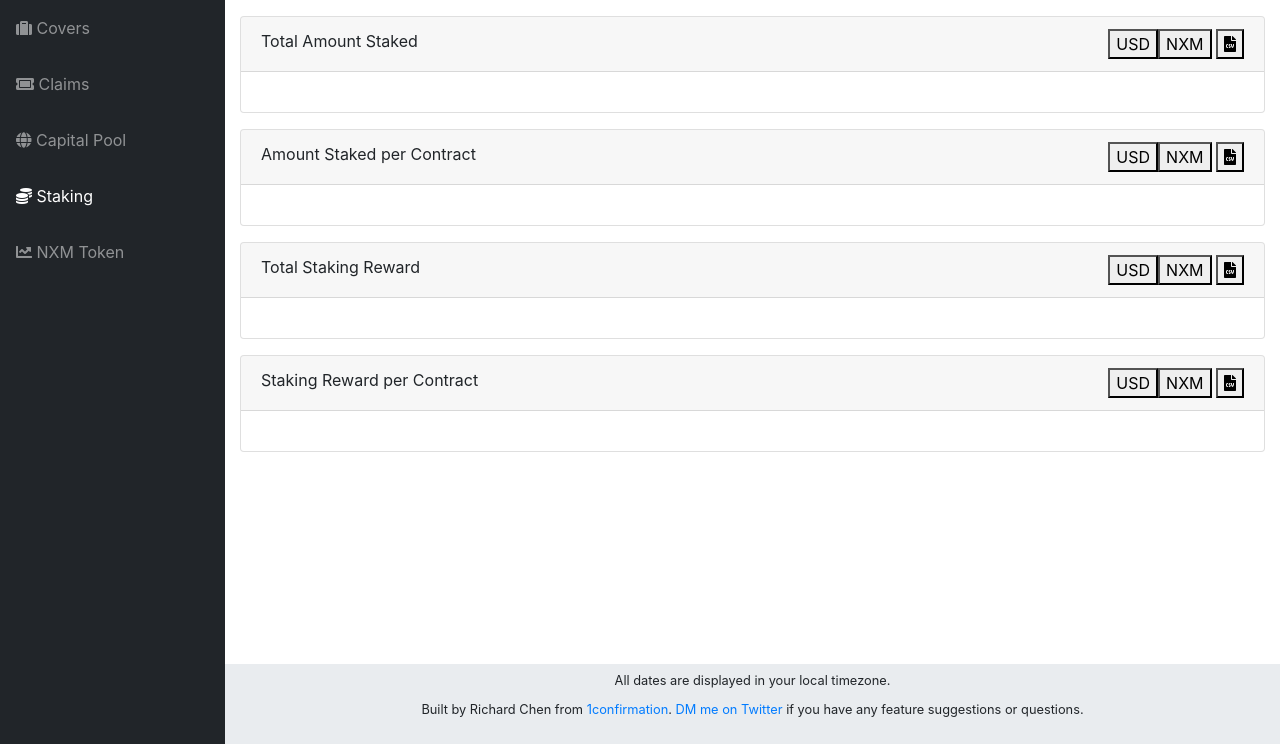
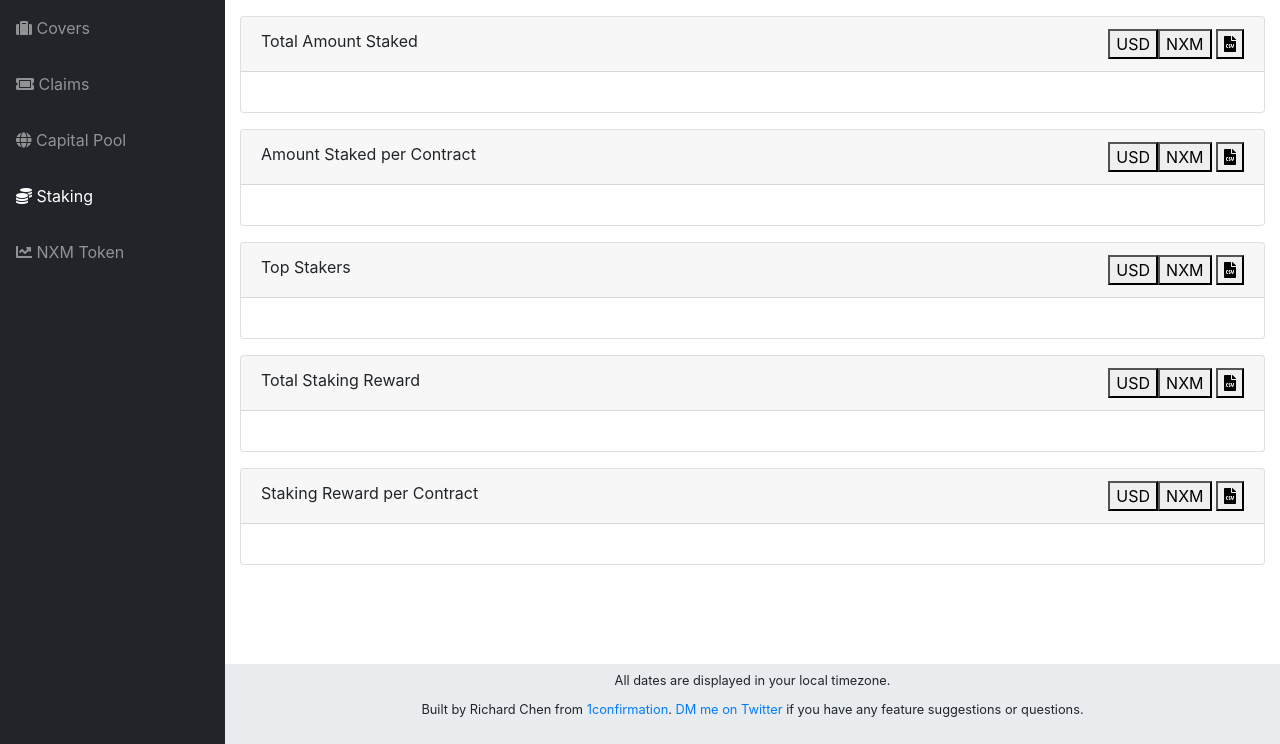
Before and after one commit to rchen8/nexus-mutual-tracker, a Flask app: page /staking in a window 1280 px wide. Shown: the part 56-800 px from the top of the page. Run offline with Flask 2, Linux system fonts and the light colour scheme; data that the repository does not hold is empty; some libraries are stand-ins or nearby versions.

Commit message:
Add top stakers graph

```diff
--- a/app/models/grapher.py
+++ b/app/models/grapher.py
@@ -281,17 +281,24 @@ def get_amount_staked_per_contract(cache=False):
 
   amount_staked_per_contract = {'USD': defaultdict(int), 'NXM': defaultdict(int)}
   for stake in query_table(Stake):
-    if stake['timestamp'] < datetime.strptime('2020-06-30 11:31:12', '%Y-%m-%d %H:%M:%S'):
-      if datetime.now() < stake['timestamp'] + timedelta(days=250):
-        amount = (stake['timestamp'] + timedelta(days=250) - datetime.now()).total_seconds() / \
-            timedelta(days=250).total_seconds() * stake['amount']
-        amount_staked_per_contract['USD'][stake['contract_name']] += amount * float(r.get('NXM'))
-        amount_staked_per_contract['NXM'][stake['contract_name']] += amount
-    elif stake['timestamp'] < datetime.now():
+    if stake['timestamp'] > datetime.strptime('2020-06-30 11:31:12', '%Y-%m-%d %H:%M:%S') and \
+        stake['timestamp'] < datetime.now():
       amount_staked_per_contract['USD'][stake['contract_name']] += \
           stake['amount'] * float(r.get('NXM'))
       amount_staked_per_contract['NXM'][stake['contract_name']] += stake['amount']
   return dict(amount_staked_per_contract)
+
+def get_top_stakers(cache=False):
+  if cache:
+    return json.loads(r.get('top_stakers'))
+
+  top_stakers = {'USD': defaultdict(int), 'NXM': defaultdict(int)}
+  for stake in query_table(Stake):
+    if stake['timestamp'] > datetime.strptime('2020-06-30 11:31:12', '%Y-%m-%d %H:%M:%S') and \
+        stake['timestamp'] < datetime.now():
+      top_stakers['USD'][stake['staker']] += stake['amount'] * float(r.get('NXM'))
+      top_stakers['NXM'][stake['staker']] += stake['amount']
+  return dict(top_stakers)
 
 def get_total_staking_reward(cache=False):
   if cache:
@@ -420,6 +427,7 @@ def cache_graph_data():
   r.set('votes', json.dumps(get_all_votes(cache=False)))
   r.set('amount_staked', json.dumps(get_total_amount_staked(cache=False)))
   r.set('amount_staked_per_contract', json.dumps(get_amount_staked_per_contract(cache=False)))
+  r.set('top_stakers', json.dumps(get_top_stakers(cache=False)))
   r.set('staking_reward', json.dumps(get_total_staking_reward(cache=False)))
   r.set('staking_reward_per_contract', json.dumps(get_staking_reward_per_contract(cache=False)))
   r.set('nxm_return_vs_eth', json.dumps(get_nxm_return_vs_eth(cache=False)))
--- a/app/models/parser.py
+++ b/app/models/parser.py
@@ -104,7 +104,7 @@ def parse_stake_event_logs():
 def parse_unstake_event_logs():
   address = '0x84edffa16bb0b9ab1163abb0a13ff0744c11272f'
   topic0 = '0xfe07ce9fff39f8420b3de5fbc6909ce08f809e2572b62f9df35c25f56d610bb0'
-  for event in get_event_logs(None, address, topic0):
+  for event in get_event_logs(Stake, address, topic0):
     data = textwrap.wrap(event['data'][2:], 64)
     db.session.add(Stake(
       id=get_last_id(Stake) + 1,
--- a/app/routes/routes.py
+++ b/app/routes/routes.py
@@ -61,9 +61,9 @@ def total_amount_staked():
 def amount_staked_per_contract():
   return jsonify(grapher.get_amount_staked_per_contract(cache=True))
 
-@app.route('/percent_nxm_supply_staked', methods=['GET'])
-def percent_nxm_supply_staked():
-  return jsonify(grapher.get_percent_nxm_supply_staked(cache=True))
+@app.route('/top_stakers', methods=['GET'])
+def top_stakers():
+  return jsonify(grapher.get_top_stakers(cache=True))
 
 @app.route('/total_staking_reward', methods=['GET'])
 def total_staking_reward():
@@ -72,10 +72,6 @@ def total_staking_reward():
 @app.route('/staking_reward_per_contract', methods=['GET'])
 def staking_reward_per_contract():
   return jsonify(grapher.get_staking_reward_per_contract(cache=True))
-
-@app.route('/all_stakes', methods=['GET'])
-def all_stakes():
-  return jsonify(grapher.get_all_stakes(cache=True))
 
 @app.route('/nxm_price', methods=['GET'])
 def nxm_price():
@@ -113,10 +109,6 @@ def download(graph):
   output.headers['Content-type'] = 'text/csv'
   return output
 
-@app.route('/staked', methods=['GET'])
-def staked():
-  return redirect('/staking')
-
 @app.route('/<template>', methods=['GET'])
 def render(template):
   return render_template(template + '.html')
--- a/app/static/js/staking.js
+++ b/app/static/js/staking.js
@@ -1,5 +1,6 @@
 let totalAmountStaked = undefined
 let amountStakedPerContract = undefined
+let topStakers = undefined
 let totalStakingReward = undefined
 let stakingRewardPerContract = undefined
 
@@ -54,6 +55,32 @@ $('#amount-staked-per-contract-nxm').click(() => {
   toggleCurrency('#amount-staked-per-contract', 'nxm', 'usd')
 })
 
+const renderTopStakers = (currency) => {
+  if (topStakers !== undefined) {
+    Plotly.newPlot('topStakers', [{
+      labels: Object.keys(topStakers[currency]),
+      values: Object.values(topStakers[currency]),
+      type: 'pie',
+      textinfo: 'none'
+    }])
+  }
+}
+
+$.get('top_stakers', (response) => {
+  topStakers = response
+  $('#top-stakers-usd').click()
+})
+
+$('#top-stakers-usd').click(() => {
+  renderTopStakers('USD')
+  toggleCurrency('#top-stakers', 'usd', 'nxm')
+})
+
+$('#top-stakers-nxm').click(() => {
+  renderTopStakers('NXM')
+  toggleCurrency('#top-stakers', 'nxm', 'usd')
+})
+
 const renderTotalStakingReward = (currency) => {
   if (totalStakingReward !== undefined) {
     Plotly.newPlot('totalStakingReward', [{
--- a/app/static/js/token.js
+++ b/app/static/js/token.js
@@ -84,7 +84,6 @@ $.get('nxm_distribution', (response) => {
     labels: Object.keys(response),
     values: Object.values(response),
     type: 'pie',
-    hoverinfo: 'label+percent',
     textinfo: 'none'
   }])
 })
--- a/app/templates/staking.html
+++ b/app/templates/staking.html
@@ -64,6 +64,19 @@
 
     <div class="card mb-3">
       <div class="card-header">
+        Top Stakers
+        <span style="float:right;">
+          <button id="top-stakers-usd">USD</button><button id="top-stakers-nxm">NXM</button>
+          <a href="download/top_stakers"><button><i class="fas fa-file-csv"></i></button></a>
+        </span>
+      </div>
+      <div class="card-body">
+        <div id="topStakers"></div>
+      </div>
+    </div>
+
+    <div class="card mb-3">
+      <div class="card-header">
         Total Staking Reward
         <span style="float:right;">
           <button id="total-staking-reward-usd">USD</button><button id="total-staking-reward-nxm">NXM</button>
```
